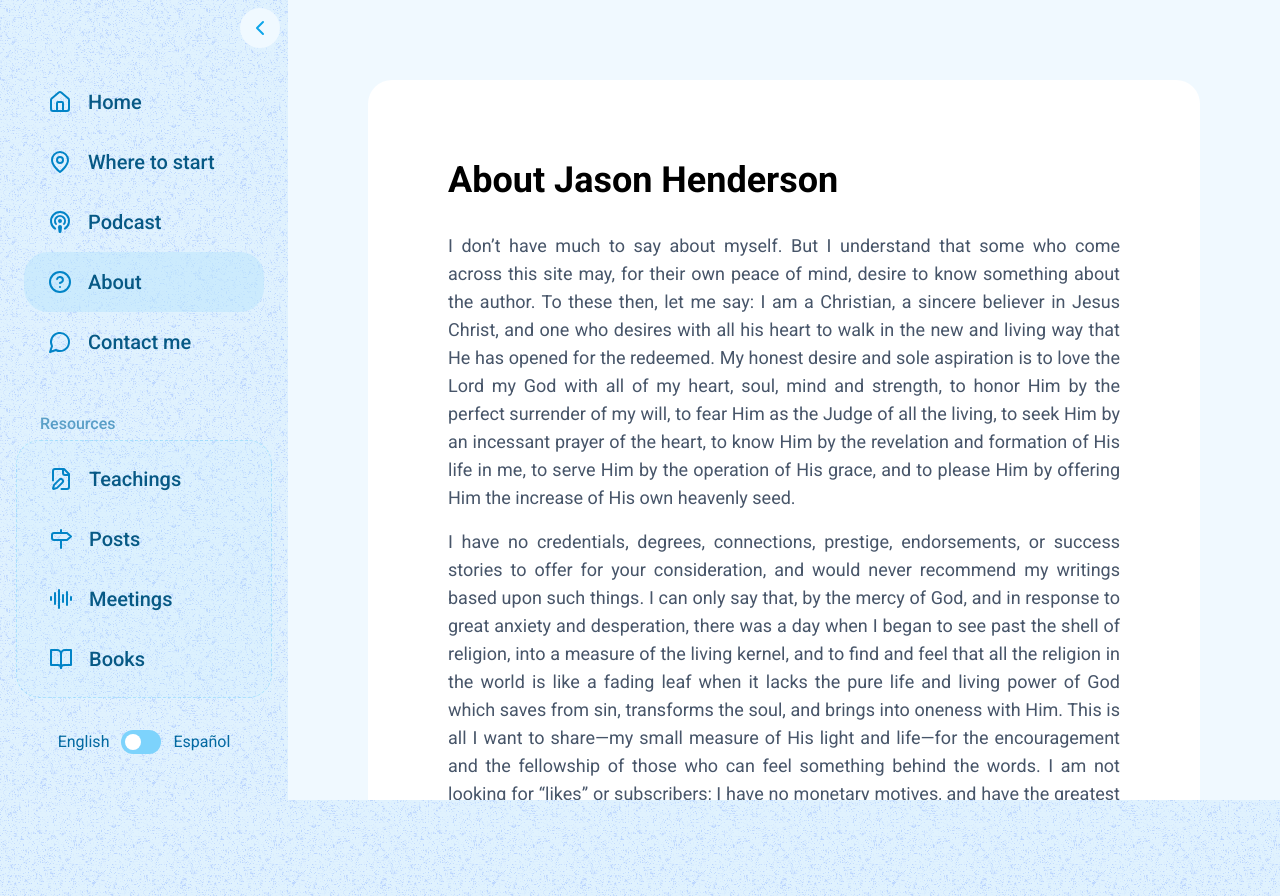
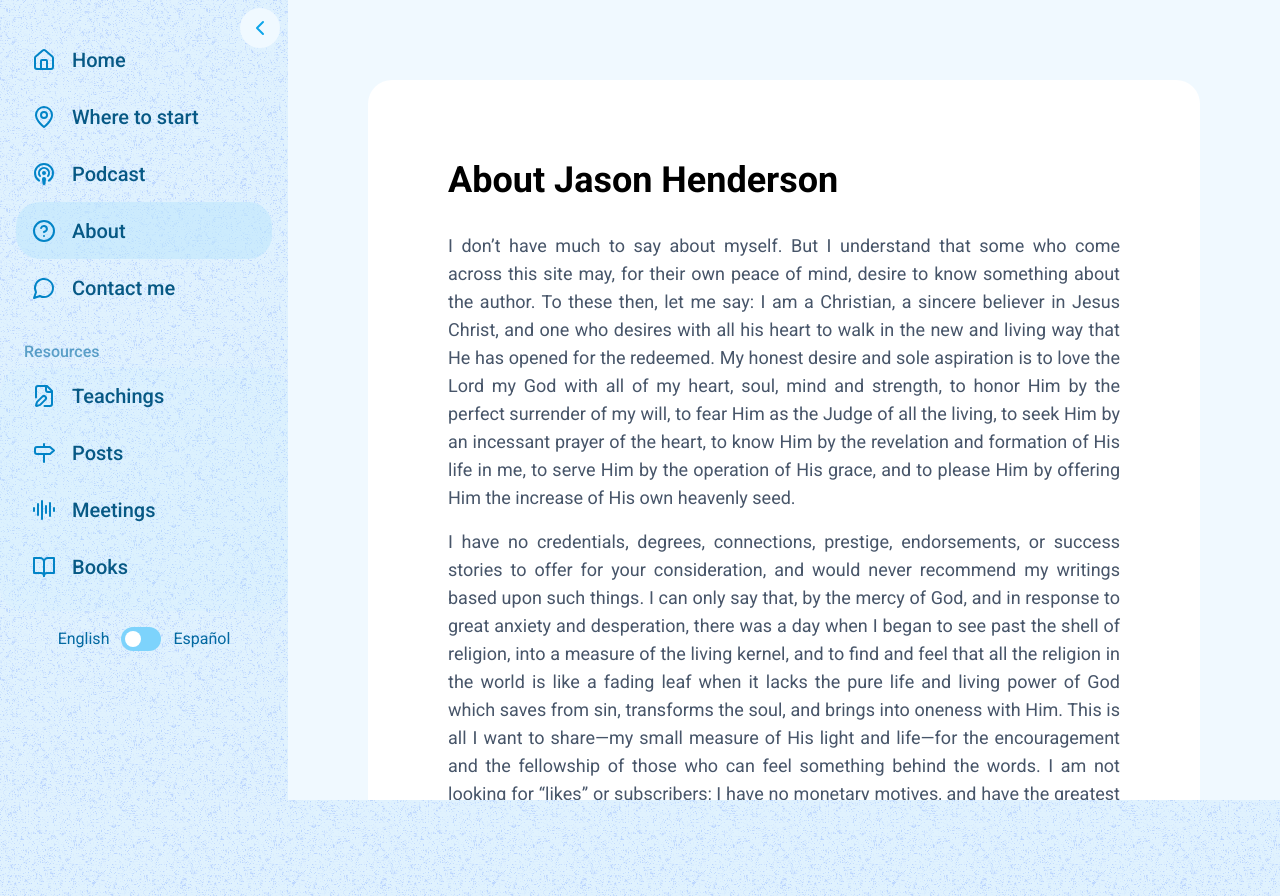
Before and after one commit to kiahjh/ancient-path, a Next.js app: page /about in a window 1280 px wide. Built offline with nearby package versions, Linux system fonts and the light colour scheme; no server answers.

Commit message:
made sidebar more responsive and fixed cron job 🤞

```diff
--- a/app/(ui)/posts/page/[number]/page.tsx
+++ b/app/(ui)/posts/page/[number]/page.tsx
@@ -3,7 +3,6 @@ import { notFound } from "next/navigation";
 import type { Metadata, NextPage } from "next";
 import { getAllPosts } from "@/lib/get-data";
 import PostListPageTemplate from "@/components/templates/PostListPageTemplate";
-import { generatePodcastRss } from "@/lib/podcast";
 
 export const revalidate = 0;
 
@@ -14,9 +13,6 @@ export async function generateMetadata(arg: {
 }): Promise<Metadata> {
   const title = `Posts - Page ${arg.params.number} | The Ancient Path`;
   const description = `Page ${arg.params.number} of the posts section of The Ancient Path`;
-
-  const allPosts = await getAllPosts();
-  generatePodcastRss(allPosts);
 
   return {
     title,
--- a/app/api/cron/generate-transcriptions/route.ts
+++ b/app/api/cron/daily/route.ts
@@ -1,4 +1,4 @@
-// at the end of every day, check all meeting audios for a transcription. if any don't have one, that means that they were just added that day. for those audios, download the mp3, feed it to whisper to get a transcription, and then update the entity on cosmic with the transcription.
+// at the end of every day, generate podcast rss feed, then check all meeting audios for a transcription. if any don't have one, that means that they were just added that day. for those audios, download the mp3, feed it to whisper to get a transcription, and then update the entity on cosmic with the transcription.
 
 import fs from "fs";
 import * as stream from "stream";
@@ -8,7 +8,8 @@ import axios from "axios";
 import { NextResponse } from "next/server";
 import { createBucketClient } from "@cosmicjs/sdk";
 import type { NextRequest } from "next/server";
-import { getAllMeetingAudios } from "@/lib/get-data";
+import { getAllMeetingAudios, getAllPosts } from "@/lib/get-data";
+import { generatePodcastRss } from "@/lib/podcast";
 
 const finished = promisify(stream.finished);
 
@@ -32,6 +33,9 @@ export async function GET(req: NextRequest) {
     return new Response(`Unauthorized`, { status: 401 });
   }
 
+  const posts = await getAllPosts();
+  generatePodcastRss(posts);
+
   console.log(`Checking for meeting audios that need a transcription...`);
 
   const meetingAudios = await getAllMeetingAudios();
@@ -54,7 +58,7 @@ export async function GET(req: NextRequest) {
   meetingAudiosWithoutTranscription.forEach((audio) => {
     console.log(`Starting transcription for "${audio.title}"...`);
 
-    const fileName = `./app/api/cron/generate-transcriptions/tmp/${audio.slug}.mp3`;
+    const fileName = `./app/api/cron/daily/tmp/${audio.slug}.mp3`;
 
     // create empty file
     fs.writeFileSync(fileName, ``);
--- a/components/Chrome.tsx
+++ b/components/Chrome.tsx
@@ -61,8 +61,8 @@ const Chrome: React.FC<{ children: React.ReactNode }> = ({ children }) => {
         className={cx(
           `w-10 h-10 rounded-full flex justify-center items-center absolute top-2 transition-[left,transform,background-color] duration-300 hover:bg-white z-30 backdrop-blur`,
           sidebarOpen
-            ? `sm:left-60 left-[300px] bg-sky-100 sm:bg-sky-50`
-            : `left-2 lg:rotate-180 bg-sky-200/50`,
+            ? `SidebarButtonOpen lg:left-60 left-[300px] bg-sky-100 sm:bg-sky-50`
+            : `SidebarButtonClosed left-2 lg:rotate-180 bg-sky-200/50`,
         )}
       >
         <ChevronLeftIcon className="w-6 text-sky-500 hidden lg:block" />
--- a/components/GlobalNav.tsx
+++ b/components/GlobalNav.tsx
@@ -29,8 +29,8 @@ const GlobalNav: React.FC<{
 
   return (
     <nav>
-      <div className="mt-0 xs:mt-10 sm:mt-12 p-4">
-        <div className="sm:p-2">
+      <div className="NavContainer">
+        <div className="TopPart">
           <NavLink
             href="/"
             setOpen={setOpen}
@@ -80,11 +80,11 @@ const GlobalNav: React.FC<{
             {dual(`Contact me`, `Contacto`)}
           </NavLink>
         </div>
-        <div className="mt-6 sm:mt-8">
+        <div className="BottomPart">
           <h4 className="ml-6 mb-1 font-medium text-sky-700/60 dark:text-slate-600">
             {dual(`Resources`, `Recursos`)}
           </h4>
-          <div className="bg-sky-200/10 dark:bg-sky-800/5 sm:border border-dashed border-sky-300/50 dark:border-sky-500/20 sm:p-2 rounded-3xl">
+          <div className="bg-sky-200/10 dark:bg-sky-800/5 border-dashed border-sky-300/50 dark:border-sky-500/20 rounded-3xl Inside">
             <NavLink
               href={dual(`/teachings/page/1`, `/ensenanzas/pagina/1`)}
               setOpen={setOpen}
--- a/components/NavLink.tsx
+++ b/components/NavLink.tsx
@@ -24,7 +24,7 @@ const NavLink: React.FC<Props> = ({
   <Link
     href={href}
     className={cx(
-      `flex items-center gap-4 hover:bg-sky-200/70 active:bg-sky-300/50 dark:hover:bg-sky-500/5 dark:active:bg-sky-500/10 active:scale-[98%] transition-[background-color,transform] duration-200 px-4 sm:px-6 py-2 xs:py-3 sm:py-4 rounded-2xl xs:rounded-3xl select-none`,
+      `flex items-center gap-4 hover:bg-sky-200/70 active:bg-sky-300/50 dark:hover:bg-sky-500/5 dark:active:bg-sky-500/10 active:scale-[98%] transition-[background-color,transform] duration-200 rounded-2xl xs:rounded-3xl select-none NavLink`, // padding styles in globals.css
       selected && `bg-sky-200/50 dark:bg-sky-500/10`,
     )}
     onClick={() => {
--- a/styles/globals.css
+++ b/styles/globals.css
@@ -25,3 +25,73 @@
     opacity: 0.5;
   }
 }
+
+/* Custom styles for nav sidebar */
+
+.NavContainer {
+  margin-top: 0rem;
+  padding: 0rem;
+}
+
+.NavContainer .TopPart {
+  padding: 0.5rem 0.75rem;
+}
+
+.NavContainer .BottomPart {
+  margin-top: 0.5rem;
+}
+
+.NavContainer .BottomPart .Inside {
+  padding: 0rem 0.75rem 1rem 0.75rem;
+}
+
+.NavLink {
+  padding: 0.6rem 1rem;
+}
+
+@media (min-height: 760px) {
+  .NavContainer {
+    margin-top: 1.5rem;
+    padding: 0rem;
+  }
+
+  .NavContainer .TopPart {
+    padding: 0.5rem 1rem;
+  }
+
+  .NavContainer .BottomPart {
+    margin-top: 1rem;
+  }
+
+  .NavContainer .BottomPart .Inside {
+    padding: 0rem 1rem 1rem 1rem;
+  }
+
+  .NavLink {
+    padding: 0.9rem 1rem;
+  }
+}
+
+@media (min-height: 880px) {
+  .NavContainer {
+    margin-top: 3rem;
+    padding: 1rem;
+  }
+
+  .NavContainer .TopPart {
+    padding: 0.5rem;
+  }
+
+  .NavContainer .BottomPart {
+    margin-top: 2rem;
+  }
+
+  .NavContainer .BottomPart .Inside {
+    padding: 0.5rem;
+    @apply border;
+  }
+
+  .NavLink {
+    padding: 1rem 1.5rem;
+  }
+}
```
Also changed, not shown: vercel.json, 1 other file (tests, documents, lock files or other folders).
